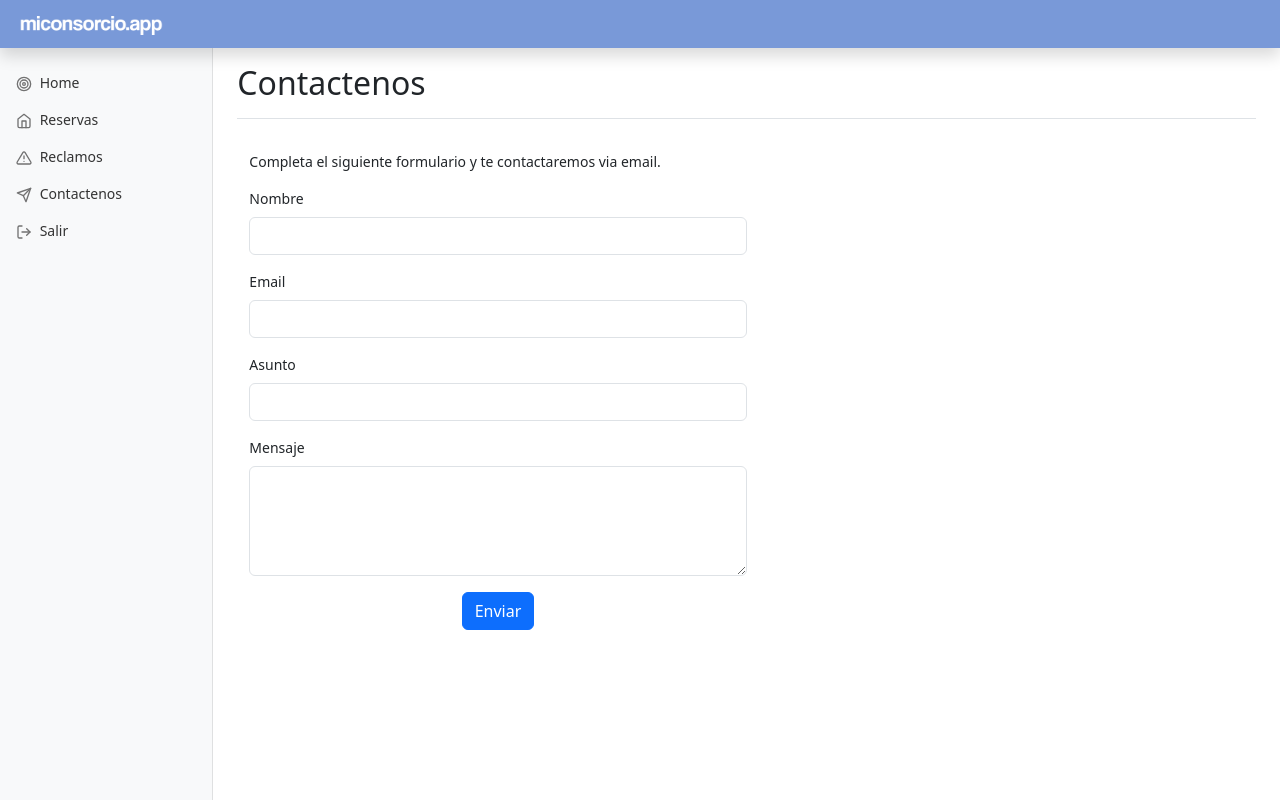
After one commit to franeijo/django-grupo8, a Django app: page /contactenos/ in a window 1280 px wide. The commit adds this page. Run offline with Django 4.2, Linux system fonts and the light colour scheme; some libraries are stand-ins or nearby versions.

Commit message:
Subiendo Formulario por clases

```diff
--- a/proyecto_grupo8/publica/forms.py
+++ b/proyecto_grupo8/publica/forms.py
@@ -21,46 +21,6 @@ def validate_phone(value):
     return value
 
 class ReclamoForm(forms.Form):
-
-    """
-    Campos innecesarios:
-
-    nombreUsuario = forms.CharField(
-        label='Nombre',
-        max_length=100,
-        validators=(solo_caracteres,),
-        error_messages={
-            'required': 'Por favor completa el campo'
-        },
-        widget=forms.TextInput(
-            attrs={'class':"form-control form-control-sm"}
-        ),
-    )
-    apellidoUsuario = forms.CharField(
-        label='Apellido',
-        max_length=100,
-        validators=(solo_caracteres,),
-        error_messages={
-            'required': 'Por favor completa el campo'
-        },
-        widget=forms.TextInput(
-            attrs={'class':'form-control form-control-sm'}
-        ),
-    )
-    EDIFICIOS_HABILITADOS = (
-        ('SB',"Sanchez de Bustamante 364"),
-        ('BY','Boyacá 372'),
-        ('AC','Acuña de Figueroa 1570'),
-    )
-    locacionEdificio = forms.ChoiceField(
-        label="Estoy en...",
-        choices=EDIFICIOS_HABILITADOS,
-        error_messages={
-            'required': 'Por favor completa el campo'
-        },
-        widget=forms.Select(attrs={'class':'form-select form-select-sm'}),
-    )
-    """
     PROBLEMAS_POSIBLES = (
         ('PG',"Acreditación de transferencias"),
         ('CA',"Uso compartido de ammenities"),
@@ -71,6 +31,7 @@ class ReclamoForm(forms.Form):
         ('IS',"Inseguridad"),
         ('OT',"Otros (aclarar)"),
     )
+
     problemasOpciones = forms.ChoiceField(
         label='Tengo un problema con...',
         choices=PROBLEMAS_POSIBLES,
@@ -84,7 +45,7 @@ class ReclamoForm(forms.Form):
         label="detallanos tu problema:",
         widget=forms.Textarea(attrs={"rows":10,"cols":50}),
         max_length=500,
-        )
+    )
     contactoUsuario = forms.CharField(
         label="numero de telefono:",
         validators=(validate_phone,),
@@ -92,7 +53,7 @@ class ReclamoForm(forms.Form):
             'required':'Por favor completa el campo'
         },
         widget=forms.TextInput(attrs={'class':'form-control form-control-sm','type':'tel','placeholder':'+1111111111'})
-        )
+    )
     emailUsuario = forms.EmailField(
         label='Email',
         max_length=100,
@@ -102,3 +63,36 @@ class ReclamoForm(forms.Form):
         },
         widget=forms.TextInput(attrs={'class':'form-control form-control-sm','type':'email','placeholder':'email@dominio.com'}),
     )
+
+class ContactoForm(forms.Form):
+
+    nombre = forms.CharField(
+            label='Nombre',
+            max_length=50,
+            validators=(solo_caracteres,),
+            widget=forms.TextInput(
+                    attrs={'class':'form-control'}
+            )
+        )
+
+    email = forms.EmailField(
+            label='Email',
+            max_length=100,
+            required=True,
+            error_messages={
+                    'required': 'Por favor completa el campo'
+                },
+            widget=forms.TextInput(attrs={'class':'form-control','type':'email'})
+        )
+
+    asunto = forms.CharField(
+        label='Asunto',
+        max_length=100,
+        widget=forms.TextInput(attrs={'class':'form-control'})
+    )
+
+    mensaje = forms.CharField(
+        label='Mensaje',
+        max_length=500,
+        widget=forms.Textarea(attrs={'rows': 4,'class':'form-control'})
+    )
--- a/proyecto_grupo8/publica/urls.py
+++ b/proyecto_grupo8/publica/urls.py
@@ -6,4 +6,5 @@ urlpatterns = [
     path('', views.index, name='home'),
     path('reservas/',views.reservas,name='reservas'),
     path('reclamos/',views.reclamos,name='reclamos'),
+    path('contactenos/',views.contactenos,name='contactenos')
 ]
--- a/proyecto_grupo8/publica/views.py
+++ b/proyecto_grupo8/publica/views.py
@@ -1,7 +1,9 @@
 from django.shortcuts import render
 from django.http import HttpResponse
-from publica.forms import ReclamoForm
+from publica.forms import ReclamoForm, ContactoForm
 from django.contrib import messages
+from django.core.mail import send_mail
+from django.conf import settings
 
 def index(request):
     return render(request, "publica/index.html")
@@ -25,3 +27,19 @@ def reclamos(request):
     userInfo =('Armando','Bardo')
     context = {'reclamo_form':reclamo_form,'userInfo':userInfo}
     return render(request, "publica/reclamos.html",context)
+
+def contactenos(request):
+    if(request.method=='POST'):
+        contacto_form = ContactoForm(request.POST)
+        if(contacto_form.is_valid()):
+            messages.success(request,'Hemos recibido tus datos')
+            contacto_form = ContactoForm()
+        else:
+            messages.warning(request,'Por favor revisa los errores en el formulario')
+    else:
+        contacto_form = ContactoForm()
+
+    context = {
+        'contacto_form': contacto_form
+    }
+    return render(request,'publica/contactenos.html',context)
--- a/proyecto_grupo8/templates/publica/base.html
+++ b/proyecto_grupo8/templates/publica/base.html
@@ -25,45 +25,36 @@
       <div class="row">
         <nav id="sidebarMenu" class="col-md-3 col-lg-2 d-md-block bg-body-tertiary sidebar collapse">
           <div class="position-sticky pt-3 sidebar-sticky">
-            <ul class="list-unstyled ps-0">
-              <li class="mb-1">
-                <button class="btn btn-home d-inline-flex align-items-center rounded border-0 collapsed">
+            <ul class="nav flex-column">
+              <li class="nav-item">
+                <a class="nav-link" aria-current="page" href="/">
+                  <span data-feather="target" class="align-text-bottom"></span>
                   Home
-                </button>
+                </a>
               </li>
-              <li class="mb-1">
-                <button class="btn btn-toggle d-inline-flex align-items-center rounded border-0 collapsed" data-bs-toggle="collapse" data-bs-target="#consorcios-collapse" aria-expanded="false">
+              <li class="nav-item">
+                <a class="nav-link" href="/reservas">
+                  <span data-feather="home" class="align-text-bottom"></span>
                   Reservas
-                </button>
-                <div class="collapse" id="consorcios-collapse">
-                  <ul class="btn-toggle-nav list-unstyled fw-normal pb-1">
-                    <li><a href="/nueva_reserva" class="link-body-emphasis d-inline-flex text-decoration-none rounded">Nueva Reserva</a></li>
-                    <li><a href="/ver_reservas" class="link-body-emphasis d-inline-flex text-decoration-none rounded">Ver Reservas</a></li>
-                  </ul>
-                </div>
+                </a>
               </li>
-              <li class="mb-1">
-                <button class="btn btn-toggle d-inline-flex align-items-center rounded border-0 collapsed" data-bs-toggle="collapse" data-bs-target="#unidades-collapse" aria-expanded="false">
+              <li class="nav-item">
+                <a class="nav-link" href="/reclamos">
+                  <span data-feather="alert-triangle" class="align-text-bottom"></span>
                   Reclamos
-                </button>
-                <div class="collapse" id="unidades-collapse">
-                  <ul class="btn-toggle-nav list-unstyled fw-normal pb-1">
-                    <li><a href="/nuevo_reclamo" class="link-body-emphasis d-inline-flex text-decoration-none rounded">Nuevo Reclamo</a></li>
-                    <li><a href="/ver_reclamos" class="link-body-emphasis d-inline-flex text-decoration-none rounded">Ver Reclamos</a></li>
-                  </ul>
-                </div>
+                </a>
               </li>
-              <li class="border-top my-3"></li>
-              <li class="mb-1">
-                <button class="btn btn-toggle d-inline-flex align-items-center rounded border-0 collapsed" data-bs-toggle="collapse" data-bs-target="#cuenta-collapse" aria-expanded="false">
-                  Mi Cuenta
-                </button>
-                <div class="collapse" id="cuenta-collapse">
-                  <ul class="btn-toggle-nav list-unstyled fw-normal pb-1">
-                    <li><a href="#" class="link-dark d-inline-flex text-decoration-none rounded">Perfil</a></li>
-                    <li><a href="#" class="link-dark d-inline-flex text-decoration-none rounded">Salir</a></li>
-                  </ul>
-                </div>
+              <li class="nav-item">
+                <a class="nav-link" href="/contactenos">
+                  <span data-feather="send" class="align-text-bottom"></span>
+                  Contactenos
+                </a>
+              </li>
+              <li class="nav-item">
+                <a class="nav-link" href="#">
+                  <span data-feather="log-out" class="align-text-bottom"></span>
+                  Salir
+                </a>
               </li>
             </ul>
           </div>
--- /dev/null
+++ b/proyecto_grupo8/templates/publica/contactenos.html
@@ -0,0 +1,45 @@
+{% extends 'publica/base.html' %}
+{% block title %}Contactenos{%endblock title %}
+{% block content %}
+
+<main class="col-md-9 ms-sm-auto col-lg-10 px-md-4">
+    <div class="d-flex justify-content-between flex-wrap flex-md-nowrap align-items-center pt-3 pb-2 mb-3 border-bottom">
+        <h1 class="h2">Contactenos</h1>
+    </div>
+    <div class="container py-3">
+        <div class="col-md-6 mb-md-0 mb-6">
+            {% for message in messages %}
+            <div class="alert alert-{{ message.tags }}" role="alert">
+                {{message}}
+            </div>
+            {% endfor %}
+            <div>
+                <p>Completa el siguiente formulario y te contactaremos via email.</p>
+            </div>
+            <form id="contacto_form" name="contacto_form" action="{% url 'contactenos' %}" method="POST" novalidate>
+                {% csrf_token %}
+                {% for campo in contacto_form %}
+                    {% if campo.name == 'problemasTexto' %}
+                        <div class="mb-3">
+                            <label class="form-label" style="vertical-align: top">{{ campo.label }}</label>
+                            {{campo}}
+                            <div >{{campo.errors}}</div>
+                        </div>
+                    {% else %}
+                        <div class="mb-3">
+                            <label class="form-label">{{ campo.label }}</label>
+                            {{campo}}
+                            <div >{{campo.errors}}</div>
+                        </div>
+                    {% endif %}
+                {% endfor %}
+                <div class="text-center text-md-left mb-3">
+                    <button class="btn btn-primary" type="submit">Enviar</button>
+                </div>
+            </form>
+            <div class="status"></div>
+        </div>
+    </div>
+</main>
+
+{% endblock content%}
```
Also changed, not shown: proyecto_grupo8/proyecto_grupo8/settings.py (+10 -0 lines), 1 other file.
